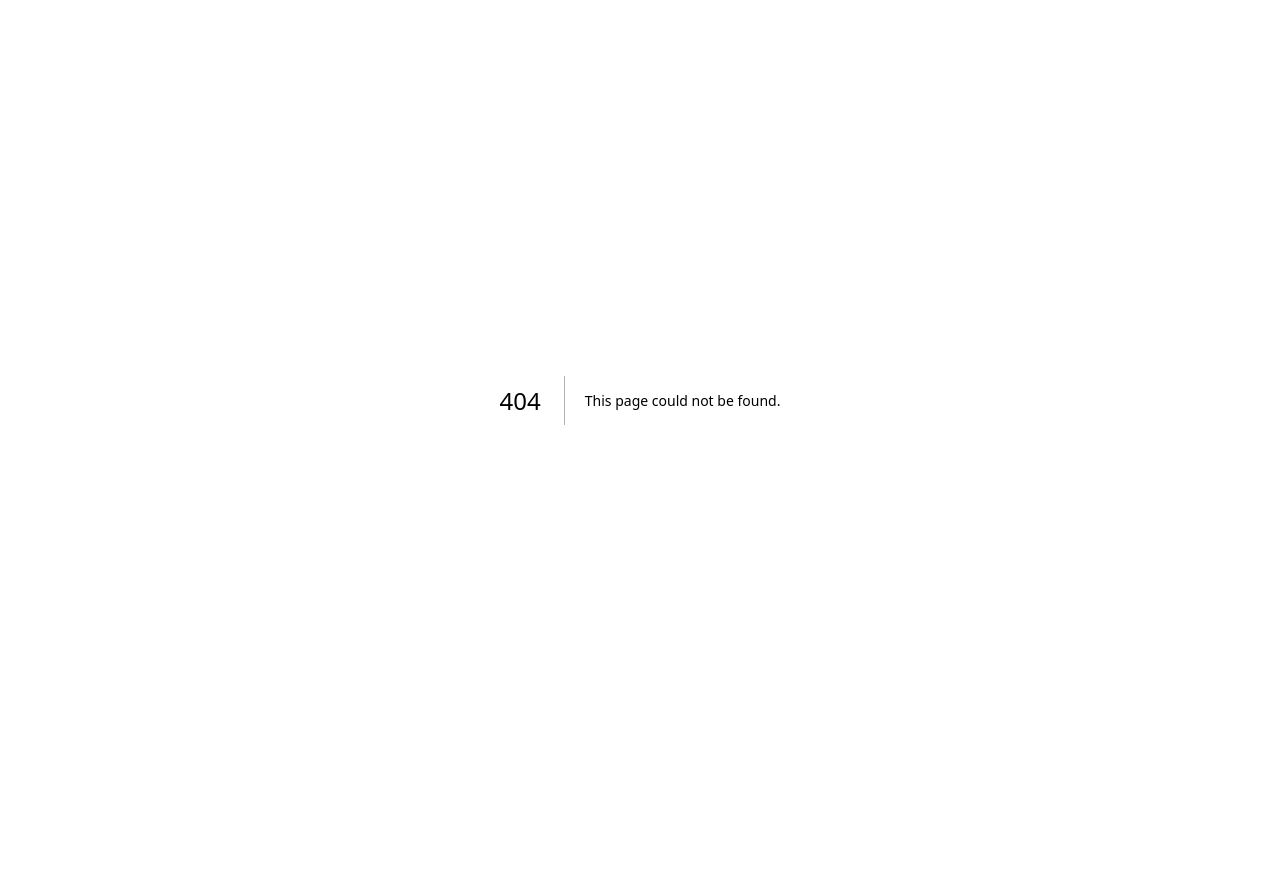
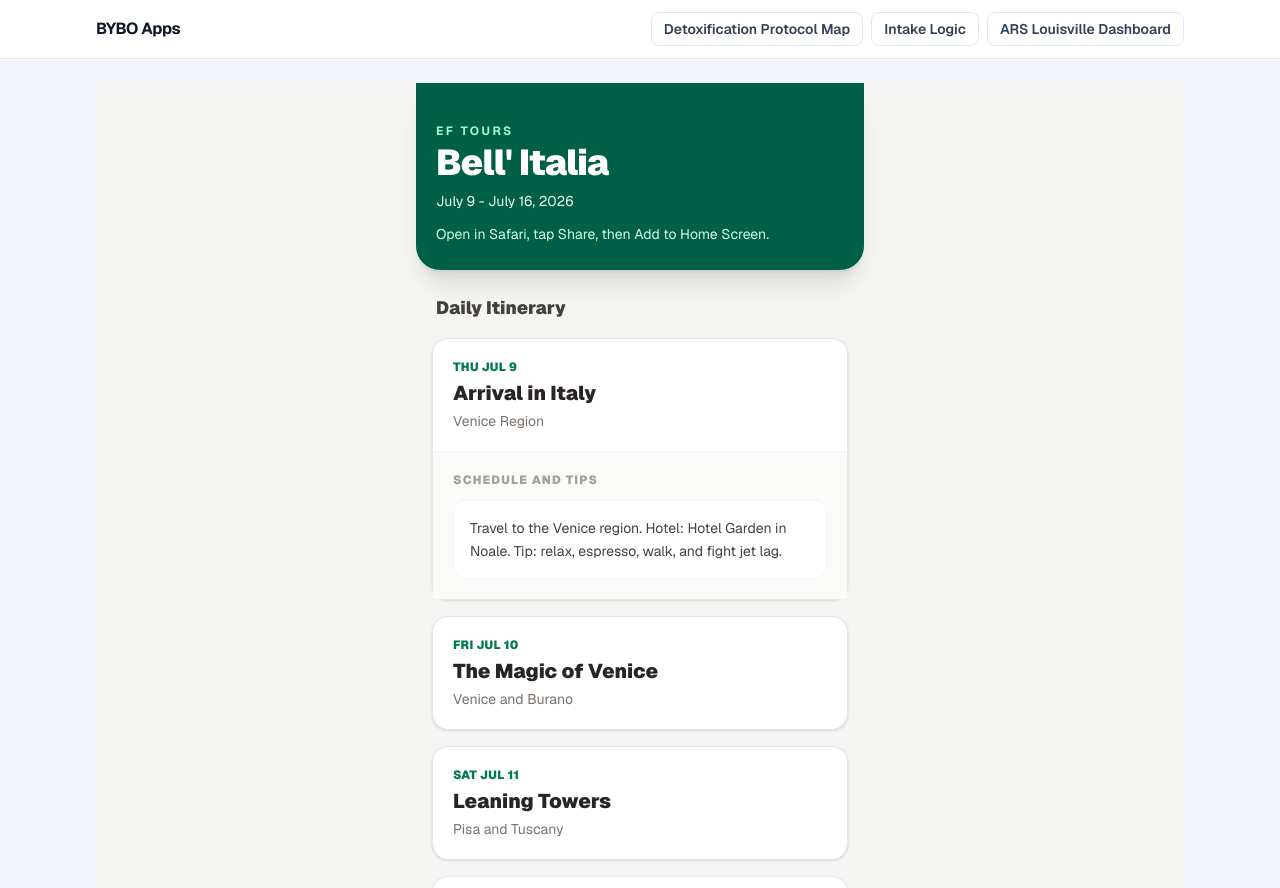
Before and after one commit to Rickeyjgreen/detox-protocol-map, a Next.js app: page /apps/bell-italia in a window 1280 px wide. Before the commit this address had no page. Shown: the top 888 px of the page. Before the commit the page ends 800 px from the top, so only its background shows below. Built offline with nearby package versions, Linux system fonts and the light colour scheme.

Commit message:
Add Bell Italia itinerary route

```diff
--- /dev/null
+++ b/src/app/apps/bell-italia/page.tsx
@@ -0,0 +1,40 @@
+const days = [
+  ['Thu Jul 9', 'Arrival in Italy', 'Venice Region', 'Travel to the Venice region. Hotel: Hotel Garden in Noale. Tip: relax, espresso, walk, and fight jet lag.'],
+  ['Fri Jul 10', 'The Magic of Venice', 'Venice and Burano', 'Ferry to Venice, water taxi to Burano, gondola ride, guided Venice tour, and glass-blowing demonstration.'],
+  ['Sat Jul 11', 'Leaning Towers', 'Pisa and Tuscany', 'Travel to Florence region. Afternoon Pisa excursion: Field of Miracles, Leaning Tower, Cathedral, and Baptistery.'],
+  ['Sun Jul 12', 'Renaissance Masterpieces', 'Florence', 'Guided Florence tour: Signoria, Ponte Vecchio, Santa Croce, and Gates of Paradise. Look for real gelato in covered tubs.'],
+  ['Mon Jul 13', 'The Umbrian Countryside', 'Assisi to Rome', 'Travel via Assisi. Tour Basilica of St. Francis. Continue to Rome. Hotel: Roma Torvergata.'],
+  ['Tue Jul 14', 'Ancient and Romantic Rome', 'Rome', 'Roman Forum, Colosseum, and walking route: Spanish Steps, Trevi Fountain, Pantheon, Piazza Navona.'],
+  ['Wed Jul 15', 'Vatican and Papal Retreats', 'Vatican City and Castel Gandolfo', 'Castel Gandolfo, Papal Palace, Vatican Museums, Sistine Chapel, and St. Peter\'s Basilica. Dress code: shoulders and knees covered.'],
+];
+
+export default function BellItaliaPage() {
+  return (
+    <main className="min-h-screen bg-stone-100 text-stone-900">
+      <section className="mx-auto min-h-screen max-w-md bg-stone-100">
+        <header className="sticky top-0 z-10 rounded-b-3xl bg-emerald-800 px-5 pb-6 pt-10 text-white shadow-xl">
+          <p className="text-xs font-bold uppercase tracking-[0.2em] text-emerald-200">EF Tours</p>
+          <h1 className="mt-1 text-4xl font-black tracking-tight">Bell&apos; Italia</h1>
+          <p className="mt-2 text-sm text-emerald-50">July 9 - July 16, 2026</p>
+          <p className="mt-3 text-sm leading-relaxed text-emerald-100">Open in Safari, tap Share, then Add to Home Screen.</p>
+        </header>
+        <div className="space-y-4 px-4 py-6">
+          <h2 className="px-1 text-lg font-black text-stone-700">Daily Itinerary</h2>
+          {days.map(([date, title, place, plan], index) => (
+            <details key={date} open={index === 0} className="rounded-2xl border border-stone-200 bg-white shadow-sm">
+              <summary className="cursor-pointer list-none p-5">
+                <p className="text-xs font-black uppercase tracking-wide text-emerald-700">{date}</p>
+                <h3 className="mt-1 text-xl font-black text-stone-800">{title}</h3>
+                <p className="mt-1 text-sm text-stone-500">{place}</p>
+              </summary>
+              <div className="border-t border-stone-100 bg-stone-50 p-5">
+                <p className="text-xs font-black uppercase tracking-widest text-stone-400">Schedule and Tips</p>
+                <p className="mt-3 rounded-xl border border-stone-100 bg-white p-4 text-sm leading-relaxed text-stone-700">{plan}</p>
+              </div>
+            </details>
+          ))}
+        </div>
+      </section>
+    </main>
+  );
+}
```
